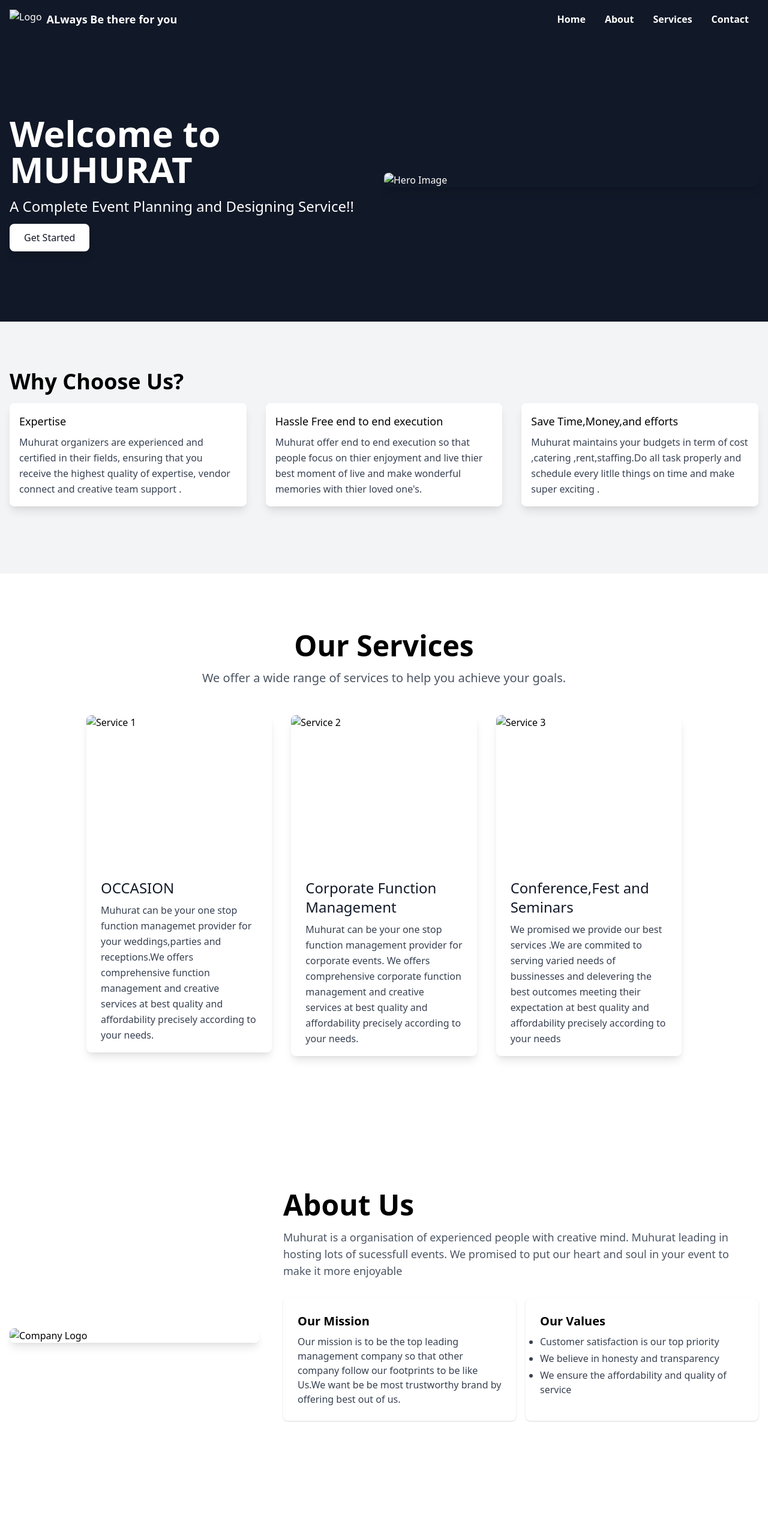
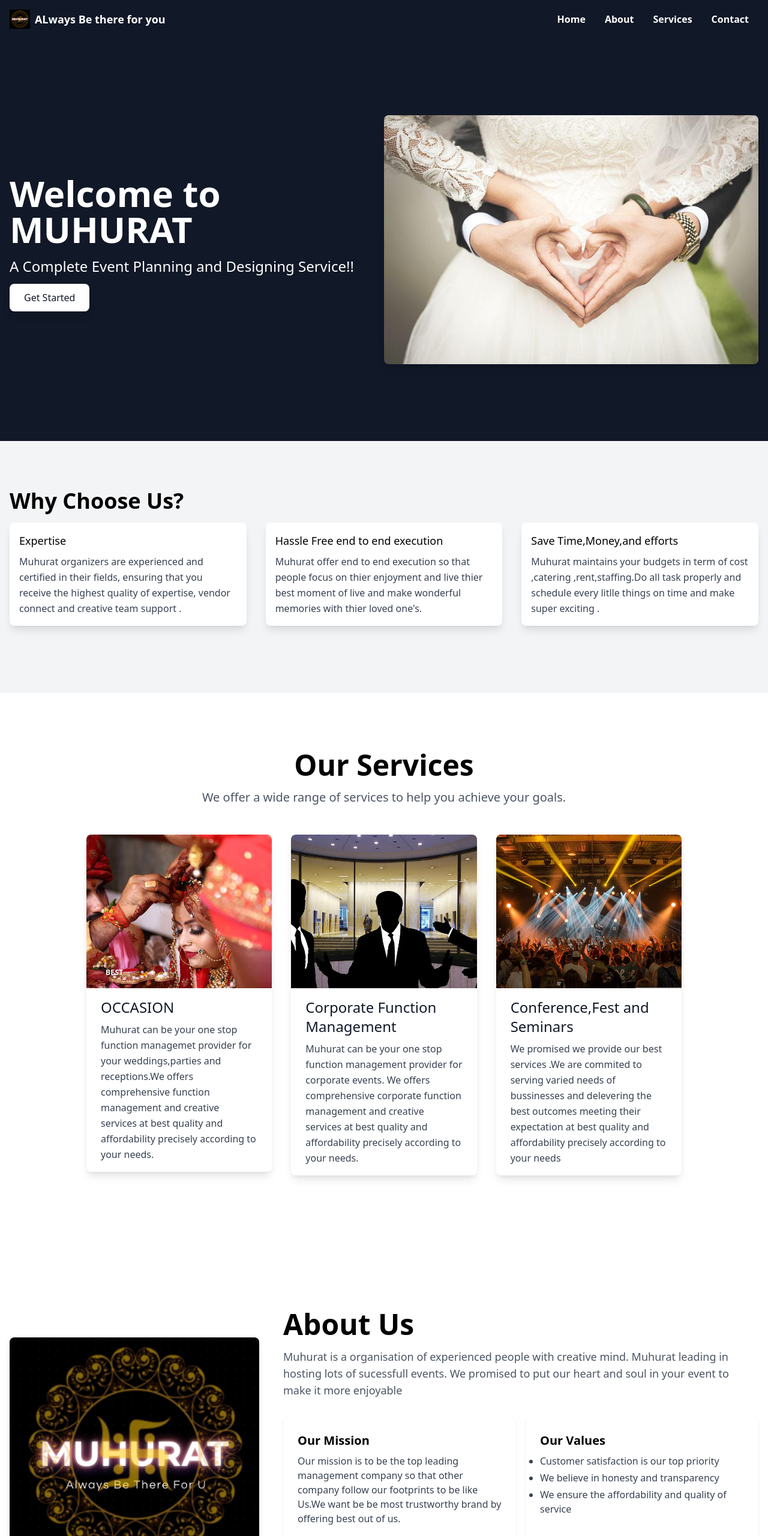
Before and after one commit to Muhurat/muhurat.github.io, a plain HTML site: page index.html in a window 1280 px wide. Shown: the top 2560 px of the page at 60% size. Drawn offline with nearby package versions, Linux system fonts and the light colour scheme.

Commit message:
Update index.html

```diff
--- a/index.html
+++ b/index.html
@@ -14,7 +14,7 @@
         <header class="bg-gray-900 text-white">
             <nav class="flex flex-wrap items-center justify-between px-4 py-3">
               <div class="flex items-center">
-                <img class="h-8 mr-2" src="../src/Images/logo.png" alt="Logo">
+                <img class="h-8 mr-2" src="logo.png" alt="Logo">
                 <span class="text-lg font-semibold">ALways Be there for you</span>
               </div>
               <button class="block md:hidden border border-white px-2 py-1 rounded" id="menu-toggle">
@@ -41,7 +41,7 @@
         <a href="#service" class="bg-white text-gray-900 px-6 py-3 rounded-lg shadow-lg hover:shadow-xl transition duration-300 ease-in-out">Get Started</a>
       </div>
       <div class="md:w-1/2">
-        <img class="rounded-lg shadow-lg hover:shadow-xl transition duration-300 ease-in-out mx-auto md:mx-0" src="../src/Images/wed1.jpg" alt="Hero Image">
+        <img class="rounded-lg shadow-lg hover:shadow-xl transition duration-300 ease-in-out mx-auto md:mx-0" src="wed1.jpg" alt="Hero Image">
       </div>
     </div>
 </section>
@@ -93,7 +93,7 @@
         <div class="w-full md:w-1/2 lg:w-1/3 mb-8 px-4">
           <div class="rounded-lg overflow-hidden shadow-lg hover:shadow-xl transition duration-300">
             <div class="relative">
-              <img class="w-full h-64 object-cover" src="../src/Images/wed4.jpg" alt="Service 1">
+              <img class="w-full h-64 object-cover" src="wed4.jpg" alt="Service 1">
               <div class="absolute bottom-0 left-0 p-4">
                 <span class="bg-teal-500 text-white rounded-full py-2 px-4 text-xs font-bold uppercase tracking-wide">Best</span>
               </div>
@@ -107,7 +107,7 @@
         <div class="w-full md:w-1/2 lg:w-1/3 mb-8 px-4">
           <div class="rounded-lg overflow-hidden shadow-lg hover:shadow-xl transition duration-300">
             <div class="relative">
-              <img class="w-full h-64 object-cover" src="../src/Images/cor1.webp" alt="Service 2">
+              <img class="w-full h-64 object-cover" src="cor1.webp" alt="Service 2">
             </div>
             <div class="px-6 py-4">
               <h3 class="text-lg md:text-xl lg:text-2xl font-medium text-gray-900 mb-2">Corporate Function Management</h3>
@@ -118,7 +118,7 @@
         <div class="w-full md:w-1/2 lg:w-1/3 mb-8 px-4">
           <div class="rounded-lg overflow-hidden shadow-lg hover:shadow-xl transition duration-300">
             <div class="relative">
-              <img class="w-full h-64 object-cover" src="../src/Images/fest3.jpg" alt="Service 3">
+              <img class="w-full h-64 object-cover" src="fest3.jpg" alt="Service 3">
             </div>
             <div class="px-6 py-4">
               <h3 class="text-lg md:text-xl lg:text-2xl font-medium text-gray-900 mb-2">Conference,Fest and Seminars</h3>
@@ -135,7 +135,7 @@
         <div id="about">
         <div class="container mx-auto px-4 flex flex-wrap items-center">
           <div class="md:w-1/2 lg:w-1/3 mb-8 md:mb-0">
-            <img class="rounded-lg shadow-lg w-full h-auto object-cover" src="../src/Images/logo.png" alt="Company Logo">
+            <img class="rounded-lg shadow-lg w-full h-auto object-cover" src="logo.png" alt="Company Logo">
           </div>
           <div class="md:w-1/2 lg:w-2/3 md:pl-10">
             <h2 class="text-3xl md:text-4xl lg:text-5xl font-bold mb-4 leading-tight">About Us</h2>
@@ -172,7 +172,7 @@
         <div class="w-full md:w-1/2 lg:w-1/3 px-4 mb-8">
           <div class="bg-white rounded-lg shadow p-6 h-full">
             <div class="flex items-center mb-4">
-              <img class="w-10 h-10 rounded-full mr-4" src="../src/Images/wed6.jpg" alt="Client Image">
+              <img class="w-10 h-10 rounded-full mr-4" src="wed6.jpg" alt="Client Image">
               <h3 class="text-xl font-bold text-gray-900">Krishna Aggarwal</h3>
             </div>
             <p class="text-gray-700 mb-4">I and my family are very happy with the service of Muhurat .We were very confused how the things get manage in very short span of time but Muhurat made it possible by organising incredible wedding.Muhurat made that night unforgetable with their hardcore efforts by providing best services such as music,champagne,catering and gestures.Everything was so special i recommend muhurat to others also. </p>
@@ -182,7 +182,7 @@
         <div class="w-full md:w-1/2 lg:w-1/3 px-4 mb-8">
           <div class="bg-white rounded-lg shadow p-6 h-full">
             <div class="flex items-center mb-4">
-              <img class="w-10 h-10 rounded-full mr-4" src="../src/Images/wed2.jpg" alt="Client Image">
+              <img class="w-10 h-10 rounded-full mr-4" src="wed2.jpg" alt="Client Image">
               <h3 class="text-xl font-bold text-gray-900">Somuya Gupta </h3>
             </div>
             <p class="text-gray-700 mb-4">Having availed serives from Muhurat management recently ,I appreciate the efforts of Muhurat management and give a applause to their highly trained and well mannered organisers they put their heart soul efforts to make my event sucessfull.Thanks for making my event so glorious.</p>
@@ -192,7 +192,7 @@
         <div class="w-full md:w-1/2 lg:w-1/3 px-4 mb-8">
           <div class="bg-white rounded-lg shadow p-6 h-full">
             <div class="flex items-center mb-4">
-              <img class="w-10 h-10 rounded-full mr-4" src="../src/Images/fest2.jpg" alt="Client Image">
+              <img class="w-10 h-10 rounded-full mr-4" src="fest2.jpg" alt="Client Image">
               <h3 class="text-xl font-bold text-gray-900">Aditya Das</h3>
             </div>
             <p class="text-gray-700 mb-4">I am event head of my campus ,We are very happy with the services of muhurat ,I swear they provide one of the best services which blow your mind ,they have expertise in manage the things and conduct each and every things in a very decipline and maintain the protocols.Our whole event ambassdor get too much satisfied with the muhurat and  preffered to hire Muhurat for next upcomming college event. </p>
```
